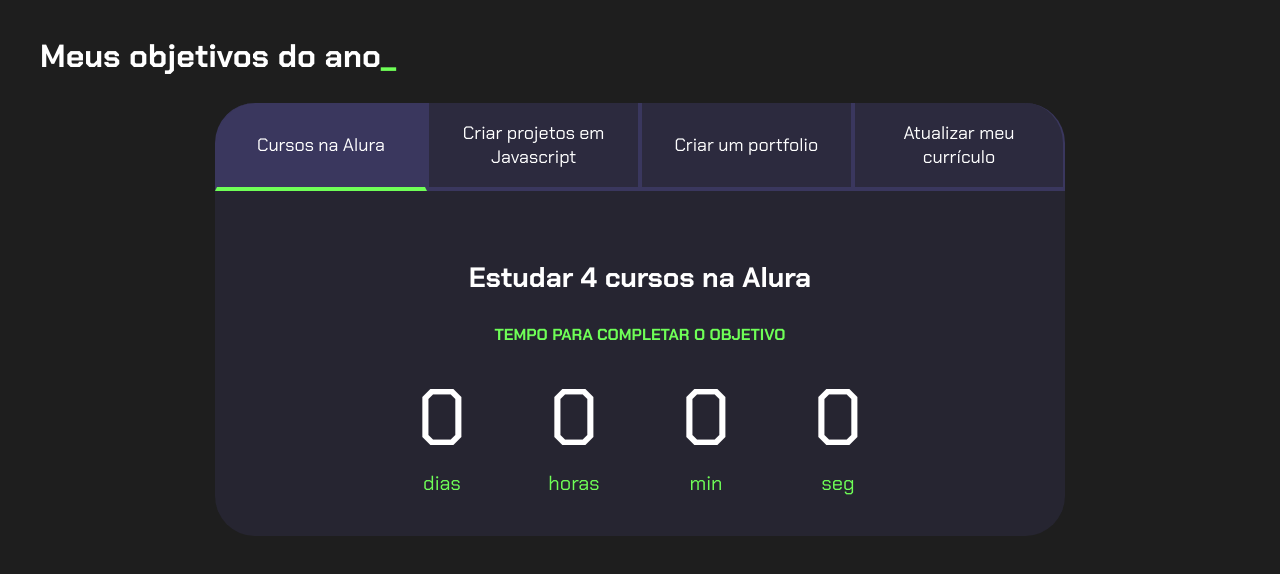
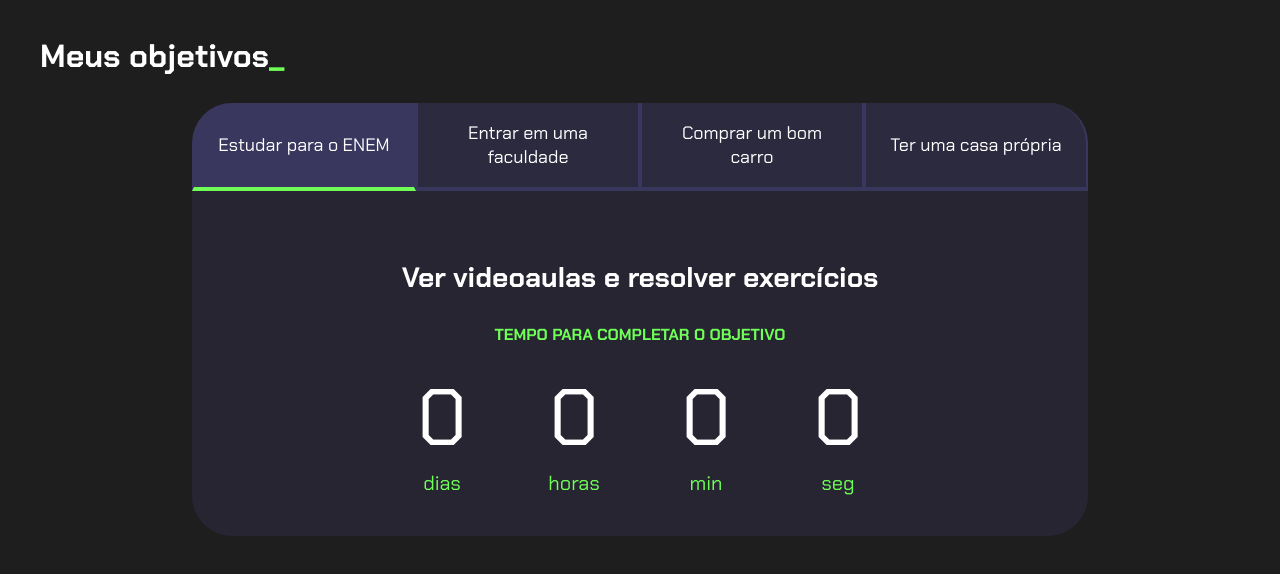
Before and after one commit to lucasviana125/Portif-lio-3-ano-A, a plain HTML site: page index.html in a window 1280 px wide. Drawn offline with Linux system fonts and the light colour scheme.

Commit message:
Add files via upload

```diff
--- a/index.html
+++ b/index.html
@@ -10,17 +10,17 @@
 
 <body>
     <section class="conteudo-principal">
-        <h2 class="titulo-principal">Meus objetivos do ano<span>_</span></h2>
+        <h2 class="titulo-principal">Meus objetivos<span>_</span></h2>
         <div class="conteudo">
             <div class="botoes">
-                <button class="botao ativo">Cursos na Alura</button>
-                <button class="botao">Criar projetos em Javascript</button>
-                <button class="botao">Criar um portfolio</button>
-                <button class="botao">Atualizar meu currículo</button>
+                <button class="botao ativo">Estudar para o ENEM</button>
+                <button class="botao">Entrar em uma faculdade</button>
+                <button class="botao">Comprar um bom carro</button>
+                <button class="botao">Ter uma casa própria</button>
             </div>
             <div class="abas-textos">
                 <div class="aba-conteudo ativo">
-                    <h3 class="aba-conteudo-titulo-principal">Estudar 4 cursos na Alura</h3>
+                    <h3 class="aba-conteudo-titulo-principal">Ver videoaulas e resolver exercícios</h3>
                     <h4 class="aba-conteudo-titulo-secundario">Tempo para completar o objetivo</h4>
                     <div class="contador">
                         <div class="contador-digito">
@@ -42,7 +42,7 @@
                     </div>
                 </div>
                 <div class="aba-conteudo">
-                    <h3 class="aba-conteudo-titulo-principal">Criar 5 projetos em Javascript</h3>
+                    <h3 class="aba-conteudo-titulo-principal">Entrar em faculdade boa e que eu goste</h3>
                     <h4 class="aba-conteudo-titulo-secundario">Tempo para completar o objetivo</h4>
                     <div class="contador">
                         <div class="contador-digito">
@@ -64,7 +64,7 @@
                     </div>
                 </div>
                 <div class="aba-conteudo">
-                    <h3 class="aba-conteudo-titulo-principal">Criar um portfolio com os meus 3 melhores projetos</h3>
+                    <h3 class="aba-conteudo-titulo-principal">Juntar dinheiro para o meu objetivo</h3>
                     <h4 class="aba-conteudo-titulo-secundario">Tempo para completar o objetivo</h4>
                     <div class="contador">
                         <div class="contador-digito">
@@ -86,7 +86,7 @@
                     </div>
                 </div>
                 <div class="aba-conteudo">
-                    <h3 class="aba-conteudo-titulo-principal">Atualizar meu curriculo com os certificados da Alura</h3>
+                    <h3 class="aba-conteudo-titulo-principal">Trabalhar e juntar dinheiro</h3>
                     <h4 class="aba-conteudo-titulo-secundario">Tempo para completar o objetivo</h4>
                     <div class="contador">
                         <div class="contador-digito">
```
